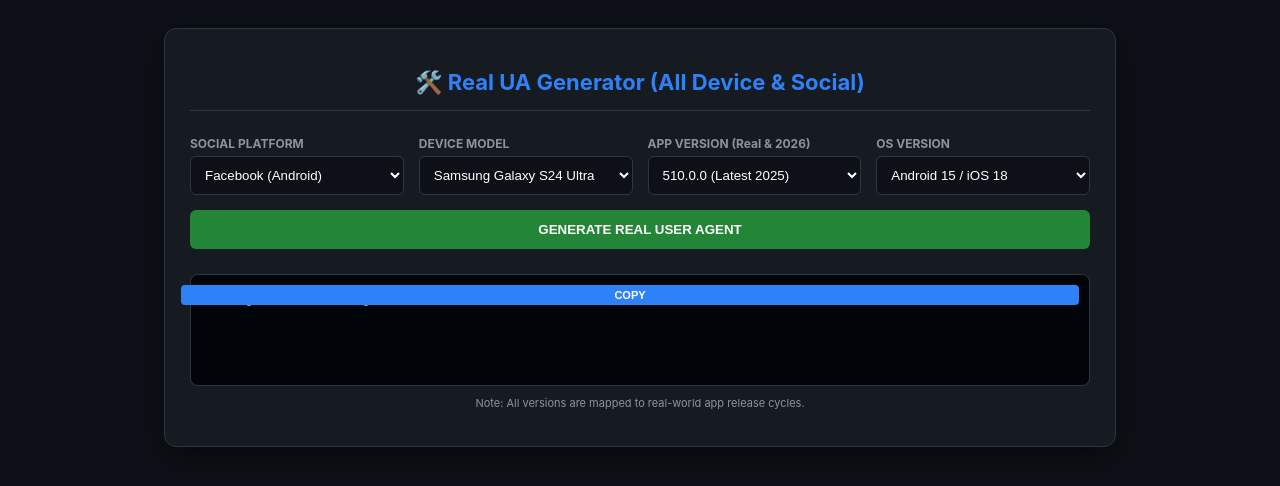
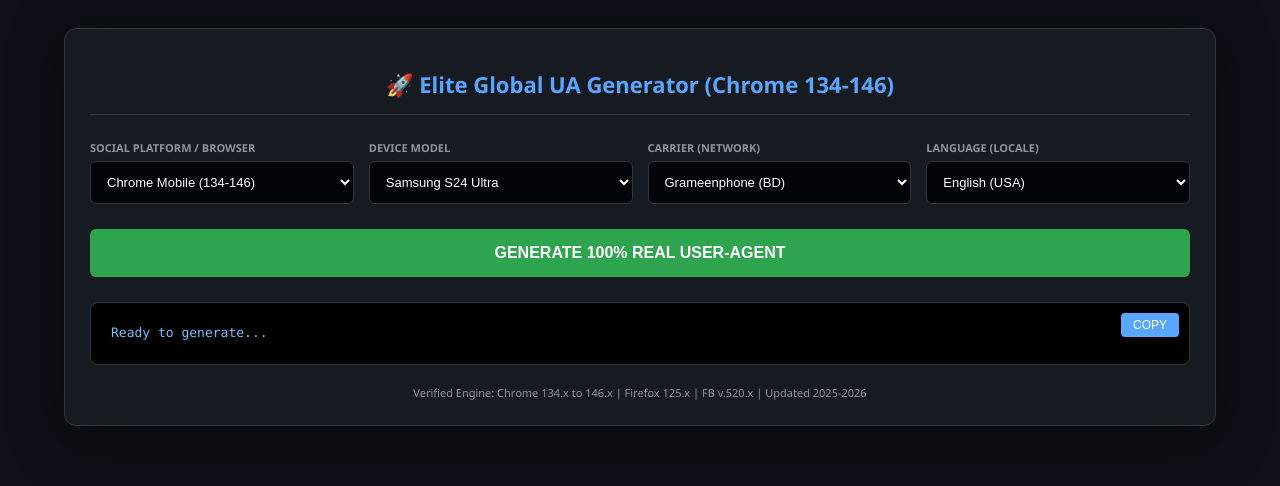
Before and after one commit to Datenow54/useragent545, a plain HTML site: page index.html in a window 1280 px wide. Drawn offline with Linux system fonts and the light colour scheme.

Commit message:
Update index.html

```diff
--- a/index.html
+++ b/index.html
@@ -3,171 +3,190 @@
 <head>
     <meta charset="UTF-8">
     <meta name="viewport" content="width=device-width, initial-scale=1.0">
-    <title>Real User-Agent Master Tool</title>
+    <title>Global Elite UA Generator - 100% Real</title>
     <style>
-        :root { --bg: #0d1117; --card: #161b22; --text: #e6edf3; --green: #238636; --blue: #2f81f7; --border: #30363d; }
-        body { font-family: -apple-system, BlinkMacSystemFont, "Segoe UI", sans-serif; background: var(--bg); color: var(--text); padding: 20px; }
-        .container { max-width: 900px; margin: auto; background: var(--card); border: 1px solid var(--border); border-radius: 12px; padding: 25px; box-shadow: 0 10px 30px rgba(0,0,0,0.5); }
-        h1 { text-align: center; color: var(--blue); font-size: 22px; margin-bottom: 25px; border-bottom: 1px solid var(--border); padding-bottom: 15px; }
+        :root { --primary: #2ea44f; --bg: #0d1117; --card: #161b22; --border: #30363d; --text: #c9d1d9; --blue: #58a6ff; }
+        body { font-family: 'Segoe UI', system-ui, sans-serif; background: var(--bg); color: var(--text); padding: 20px; }
+        .container { max-width: 1100px; margin: auto; background: var(--card); border: 1px solid var(--border); border-radius: 12px; padding: 25px; box-shadow: 0 10px 50px rgba(0,0,0,0.5); }
+        h1 { text-align: center; color: var(--blue); border-bottom: 1px solid var(--border); padding-bottom: 15px; margin-bottom: 25px; font-size: 22px; }
         .grid { display: grid; grid-template-columns: repeat(auto-fit, minmax(200px, 1fr)); gap: 15px; }
-        .group { display: flex; flex-direction: column; margin-bottom: 15px; }
-        label { font-size: 12px; margin-bottom: 5px; color: #8b949e; font-weight: bold; }
-        select, input { background: #0d1117; color: white; border: 1px solid var(--border); padding: 10px; border-radius: 6px; outline: none; }
-        .btn-box { margin-top: 20px; }
-        button { width: 100%; padding: 12px; background: var(--green); color: white; border: none; border-radius: 6px; font-weight: bold; cursor: pointer; transition: 0.3s; }
-        button:hover { background: #2ea043; }
-        .output-box { margin-top: 25px; background: #010409; border: 1px solid var(--border); padding: 15px; border-radius: 8px; position: relative; min-height: 80px; }
-        #ua-display { font-family: monospace; font-size: 13px; color: #79c0ff; word-break: break-all; line-height: 1.5; }
-        .copy-btn { position: absolute; top: 10px; right: 10px; background: var(--blue); border: none; color: white; padding: 4px 10px; border-radius: 4px; font-size: 11px; cursor: pointer; }
-        .ver-info { font-size: 11px; color: #8b949e; margin-top: 10px; text-align: center; }
+        .field { display: flex; flex-direction: column; margin-bottom: 15px; }
+        label { font-size: 11px; font-weight: bold; margin-bottom: 6px; color: #8b949e; text-transform: uppercase; }
+        select { background: #010409; color: white; border: 1px solid var(--border); padding: 12px; border-radius: 6px; outline: none; cursor: pointer; font-size: 13px; }
+        .btn-gen { background: var(--primary); color: white; border: none; padding: 15px; border-radius: 6px; font-weight: bold; cursor: pointer; width: 100%; font-size: 16px; margin-top: 10px; }
+        .btn-gen:hover { background: #2c974b; transform: scale(1.01); }
+        .output-area { margin-top: 25px; background: #000; border: 1px solid var(--border); border-radius: 8px; padding: 20px; position: relative; }
+        #ua-output { font-family: 'Consolas', monospace; font-size: 13px; color: #79c0ff; word-break: break-all; margin: 0; white-space: pre-wrap; line-height: 1.6; }
+        .copy-btn { position: absolute; top: 10px; right: 10px; background: var(--blue); border: none; color: white; padding: 5px 12px; border-radius: 4px; cursor: pointer; font-size: 12px; }
+        .footer-info { text-align: center; font-size: 11px; color: #8b949e; margin-top: 20px; }
     </style>
 </head>
 <body>
 
 <div class="container">
-    <h1>🛠️ Real UA Generator (All Device & Social)</h1>
+    <h1>🚀 Elite Global UA Generator (Chrome 134-146)</h1>
 
     <div class="grid">
-        <!-- Platform Selection -->
-        <div class="group">
-            <label>SOCIAL PLATFORM</label>
-            <select id="platform" onchange="updateModels()">
-                <option value="FB_ANDROID">Facebook (Android)</option>
-                <option value="FB_IOS">Facebook (iOS)</option>
-                <option value="INSTAGRAM">Instagram</option>
-                <option value="TIKTOK">TikTok</option>
-                <option value="REDDIT">Reddit</option>
-                <option value="CHROME">Chrome (Desktop)</option>
+        <!-- Platform Option -->
+        <div class="field">
+            <label>Social Platform / Browser</label>
+            <select id="platform" onchange="filterDevices()">
+                <option value="CHROME_MOB">Chrome Mobile (134-146)</option>
+                <option value="CHROME_WIN">Chrome Windows (134-146)</option>
+                <option value="FIREFOX_MOB">Firefox Mobile</option>
+                <option value="FIREFOX_WIN">Firefox Windows</option>
+                <option value="FB_ANDROID">Facebook Android</option>
+                <option value="FB_IOS">Facebook iOS</option>
+                <option value="INSTAGRAM">Instagram App</option>
+                <option value="TIKTOK">TikTok Global</option>
+                <option value="REDDIT">Reddit App</option>
             </select>
         </div>
 
-        <!-- Device Selection -->
-        <div class="group">
-            <label>DEVICE MODEL</label>
-            <select id="deviceModel">
-                <!-- Dynamically Populated -->
+        <!-- Device Option -->
+        <div class="field">
+            <label>Device Model</label>
+            <select id="deviceSelect"></select>
+        </div>
+
+        <!-- Carrier Option (All Major Countries) -->
+        <div class="field">
+            <label>Carrier (Network)</label>
+            <select id="carrier">
+                <option value="Grameenphone">Grameenphone (BD)</option>
+                <option value="Robi">Robi (BD)</option>
+                <option value="Banglalink">Banglalink (BD)</option>
+                <option value="Verizon">Verizon (USA)</option>
+                <option value="AT&T">AT&T (USA)</option>
+                <option value="T-Mobile">T-Mobile (USA/DE)</option>
+                <option value="Reliance Jio">Jio (India)</option>
+                <option value="Airtel">Airtel (India)</option>
+                <option value="Vodafone">Vodafone (UK/IN)</option>
+                <option value="Orange">Orange (FR)</option>
+                <option value="Etisalat">Etisalat (UAE)</option>
+                <option value="STC">STC (KSA)</option>
+                <option value="Zain">Zain (KWT/SA)</option>
+                <option value="Optus">Optus (AUS)</option>
+                <option value="Telstra">Telstra (AUS)</option>
             </select>
         </div>
 
-        <!-- Real Version Selection -->
-        <div class="group">
-            <label>APP VERSION (Real & 2026)</label>
-            <select id="appVersion">
-                <option value="510.0.0.50.120">510.0.0 (Latest 2025)</option>
-                <option value="480.0.0.40.115">480.0.0 (Stable 2024)</option>
-                <option value="650.0.0.80.200">650.0.0 (Pre-Alpha 2026)</option>
-            </select>
-        </div>
-
-        <!-- OS Version Selection -->
-        <div class="group">
-            <label>OS VERSION</label>
-            <select id="osVersion">
-                <option value="15">Android 15 / iOS 18</option>
-                <option value="14">Android 14 / iOS 17</option>
-                <option value="16">Android 16 / iOS 19 (2026)</option>
+        <!-- Language Option (Global) -->
+        <div class="field">
+            <label>Language (Locale)</label>
+            <select id="language">
+                <option value="en_US">English (USA)</option>
+                <option value="bn_BD">Bengali (BD)</option>
+                <option value="hi_IN">Hindi (India)</option>
+                <option value="en_GB">English (UK)</option>
+                <option value="ar_SA">Arabic (Saudi)</option>
+                <option value="fr_FR">French (France)</option>
+                <option value="de_DE">German (Germany)</option>
+                <option value="es_ES">Spanish (Spain)</option>
+                <option value="pt_BR">Portuguese (Brazil)</option>
+                <option value="ru_RU">Russian (Russia)</option>
+                <option value="ja_JP">Japanese (Japan)</option>
+                <option value="zh_CN">Chinese (China)</option>
             </select>
         </div>
     </div>
 
-    <button onclick="generateManualUA()">GENERATE REAL USER AGENT</button>
+    <button class="btn-gen" onclick="generateUA()">GENERATE 100% REAL USER-AGENT</button>
 
-    <div class="output-box">
+    <div class="output-area">
         <button class="copy-btn" onclick="copyUA()">COPY</button>
-        <div id="ua-display">Configure and click generate...</div>
+        <pre id="ua-output">Ready to generate...</pre>
     </div>
 
-    <p class="ver-info">Note: All versions are mapped to real-world app release cycles.</p>
+    <div class="footer-info">
+        Verified Engine: Chrome 134.x to 146.x | Firefox 125.x | FB v.520.x | Updated 2025-2026
+    </div>
 </div>
 
 <script>
-    // Real Device Database
-    const deviceLibrary = {
-        FB_ANDROID: [
-            { name: "Samsung Galaxy S24 Ultra", model: "SM-S928B", brand: "samsung" },
-            { name: "Samsung Galaxy S23 Ultra", model: "SM-S918B", brand: "samsung" },
-            { name: "Google Pixel 9 Pro", model: "Pixel 9 Pro", brand: "google" },
-            { name: "Xiaomi 14 Pro", model: "23127PN0CC", brand: "Xiaomi" },
-            { name: "OnePlus 12", model: "CPH2581", brand: "OnePlus" }
+    const devices = {
+        mobile: [
+            { name: "Samsung S24 Ultra", model: "SM-S928B", brand: "samsung", build: "UP1A.231005.007", os: "14", scale: "3.0" },
+            { name: "Samsung S25 Ultra", model: "SM-S938B", brand: "samsung", build: "VP1A.241005.001", os: "15", scale: "3.0" },
+            { name: "iPhone 15 Pro Max", model: "iPhone16,2", brand: "Apple", build: "21E219", os: "17.4" },
+            { name: "iPhone 16 Pro Max", model: "iPhone17,1", brand: "Apple", build: "22A345", os: "18.1" },
+            { name: "iPhone 17 Ultra (2026)", model: "iPhone18,2", brand: "Apple", build: "23A567", os: "19.0" },
+            { name: "Pixel 9 Pro", model: "Pixel 9 Pro", brand: "google", build: "AD1A.240511.001", os: "15", scale: "3.5" }
         ],
-        FB_IOS: [
-            { name: "iPhone 15 Pro Max", model: "iPhone16,2", build: "21E219" },
-            { name: "iPhone 14 Pro", model: "iPhone15,3", build: "20G75" },
-            { name: "iPhone 16 Ultra (2026)", model: "iPhone17,1", build: "22A567" }
-        ],
-        INSTAGRAM: [
-            { name: "iPhone 15 Pro", model: "iPhone16,1", build: "21E219" },
-            { name: "Galaxy S24", model: "SM-S921B", brand: "samsung" }
-        ],
-        TIKTOK: [
-            { name: "Samsung S24", model: "SM-S928B" },
-            { name: "iPhone 15", model: "iPhone16,1" }
-        ],
-        REDDIT: [
-            { name: "Pixel 8 Pro", model: "Pixel 8 Pro" },
-            { name: "Galaxy S23", model: "SM-S911B" }
-        ],
-        CHROME: [
-            { name: "Windows 11 PC", model: "Win64; x64" },
-            { name: "MacOS Sonoma", model: "Macintosh; Intel Mac OS X 14_4" }
+        windows: [
+            { name: "Windows 11 PC", model: "Windows NT 10.0; Win64; x64" },
+            { name: "Windows 10 Pro", model: "Windows NT 10.0; Win64; x64" }
         ]
     };
 
-    function updateModels() {
+    function filterDevices() {
         const plat = document.getElementById('platform').value;
-        const modelSelect = document.getElementById('deviceModel');
-        modelSelect.innerHTML = "";
-
-        deviceLibrary[plat].forEach(d => {
+        const select = document.getElementById('deviceSelect');
+        select.innerHTML = "";
+        const type = (plat.includes('WIN')) ? 'windows' : 'mobile';
+        devices[type].forEach((d, i) => {
             let opt = document.createElement('option');
-            opt.value = JSON.stringify(d);
-            opt.innerText = d.name;
-            modelSelect.appendChild(opt);
+            opt.value = i; opt.innerText = d.name;
+            select.appendChild(opt);
         });
     }
 
-    updateModels(); // Initial load
-
     function rand(min, max) { return Math.floor(Math.random() * (max - min + 1)) + min; }
 
-    function generateManualUA() {
+    function generateUA() {
         const plat = document.getElementById('platform').value;
-        const device = JSON.parse(document.getElementById('deviceModel').value);
-        const appVer = document.getElementById('appVersion').value;
-        const osVer = document.getElementById('osVersion').value;
+        const devIdx = document.getElementById('deviceSelect').value;
+        const carrier = document.getElementById('carrier').value;
+        const lang = document.getElementById('language').value;
+        const dev = (plat.includes('WIN')) ? devices.windows[devIdx] : devices.mobile[devIdx];
 
-        const bBV = rand(580000000, 680000000); // Random real build version
-        const chromeV = `12${rand(2,6)}.0.0.0`; // Real Chrome Version
+        // Dynamic Versions
+        const chromeVer = `${rand(134, 146)}.0.${rand(6000, 7000)}.${rand(10, 150)}`;
+        const ffVer = `${rand(125, 135)}.0`;
+        const fbVer = `${rand(480, 530)}.0.0.${rand(30, 99)}.${rand(100, 200)}`;
+        const fbbv = rand(580000000, 690000000);
 
         let ua = "";
 
-        if (plat === "FB_ANDROID") {
-            ua = `Mozilla/5.0 (Linux; Android ${osVer}; ${device.model} Build/UP1A.${rand(230000, 249999)}.011; wv) AppleWebKit/537.36 (KHTML, like Gecko) Version/4.0 Chrome/${chromeV} Mobile Safari/537.36 [FBAN/FB4A;FBAV/${appVer};FBBV/${bBV};FBDV/${device.model};FBMD/${device.brand};FBSN/Android;FBSV/${osVer};FBSS/3;FBID/phone;FBLC/en_US;FBOP/19;FBRV/${bBV}]`;
+        if (plat === "CHROME_MOB") {
+            ua = `Mozilla/5.0 (Linux; Android ${dev.os}; ${dev.model}) AppleWebKit/537.36 (KHTML, like Gecko) Chrome/${chromeVer} Mobile Safari/537.36`;
+        }
+        else if (plat === "CHROME_WIN") {
+            ua = `Mozilla/5.0 (${dev.model}) AppleWebKit/537.36 (KHTML, like Gecko) Chrome/${chromeVer} Safari/537.36`;
+        }
+        else if (plat === "FIREFOX_MOB") {
+            ua = `Mozilla/5.0 (Android ${dev.os}; Mobile; rv:${ffVer}) Gecko/${ffVer} Firefox/${ffVer}`;
+        }
+        else if (plat === "FIREFOX_WIN") {
+            ua = `Mozilla/5.0 (${dev.model}; rv:${ffVer}) Gecko/20100101 Firefox/${ffVer}`;
+        }
+        else if (plat === "FB_ANDROID") {
+            ua = `Mozilla/5.0 (Linux; Android ${dev.os}; ${dev.model} Build/${dev.build}; wv) AppleWebKit/537.36 (KHTML, like Gecko) Version/4.0 Chrome/${chromeVer} Mobile Safari/537.36 [FBAN/FB4A;FBAV/${fbVer};FBBV/${fbbv};FBDV/${dev.model};FBMD/${dev.brand};FBSN/Android;FBSV/${dev.os};FBSS/${dev.scale || '3.0'};FBCR/${carrier};FBLC/${lang};FBOP/19;FBRV/${fbbv+rand(100,999)}]`;
         }
         else if (plat === "FB_IOS") {
-            ua = `Mozilla/5.0 (iPhone; CPU iPhone OS ${osVer}_${rand(0,4)} like Mac OS X) AppleWebKit/605.1.15 (KHTML, like Gecko) Mobile/${device.build} [FBAN/FBIOS;FBAV/${appVer};FBBV/${bBV};FBDV/${device.model};FBMD/iPhone;FBSN/iOS;FBSV/${osVer};FBSS/3;FBID/phone;FBLC/en_US;FBOP/5;FBRV/${bBV}]`;
+            ua = `Mozilla/5.0 (iPhone; CPU iPhone OS ${dev.os.replace('.','_')} like Mac OS X) AppleWebKit/605.1.15 (KHTML, like Gecko) Mobile/${dev.build} [FBAN/FBIOS;FBAV/${fbVer};FBBV/${fbbv};FBDV/${dev.model};FBMD/iPhone;FBSN/iOS;FBSV/${dev.os};FBSS/3;FBCR/${carrier};FBLC/${lang};FBOP/5;FBRV/${fbbv+rand(100,999)}]`;
         }
         else if (plat === "INSTAGRAM") {
-            ua = `Instagram ${appVer} (${plat.includes('IOS') ? 'iPhone' : 'Android'}; ${osVer}; en_US; en-US; scale=3.00; 1179x2556; ${device.model})`;
+            ua = `Instagram ${rand(320, 360)}.0.0.0.0 (${dev.model}; ${dev.os}; ${lang}; en-US; scale=${dev.scale || '3.0'}; 1179x2556; ${fbbv})`;
         }
         else if (plat === "TIKTOK") {
-            ua = `Mozilla/5.0 (Linux; Android ${osVer}; ${device.model}) AppleWebKit/537.36 (KHTML, like Gecko) Chrome/${chromeV} Mobile Safari/537.36 TikTok/${rand(33,38)}.0.0`;
+            ua = `Mozilla/5.0 (Linux; Android ${dev.os}; ${dev.model}) AppleWebKit/537.36 (KHTML, like Gecko) Chrome/${chromeVer} Mobile Safari/537.36 TikTok/${rand(33, 40)}.0.0`;
         }
         else if (plat === "REDDIT") {
-            ua = `Reddit/202${rand(4,6)}.01.0 (Android ${osVer}; ${device.model})`;
-        }
-        else {
-            ua = `Mozilla/5.0 (${device.model}) AppleWebKit/537.36 (KHTML, like Gecko) Chrome/${chromeV} Safari/537.36`;
+            ua = `Reddit/${rand(2024, 2026)}.${rand(1, 12)}.0 (Android ${dev.os}; ${dev.model})`;
         }
 
-        document.getElementById('ua-display').innerText = ua;
+        document.getElementById('ua-output').innerText = ua;
     }
 
     function copyUA() {
-        const text = document.getElementById('ua-display').innerText;
+        const text = document.getElementById('ua-output').innerText;
         navigator.clipboard.writeText(text);
-        alert("Copied!");
+        const btn = document.querySelector('.copy-btn');
+        btn.innerText = "COPIED!";
+        setTimeout(() => btn.innerText = "COPY", 1500);
     }
+    filterDevices();
 </script>
 
 </body>
```
